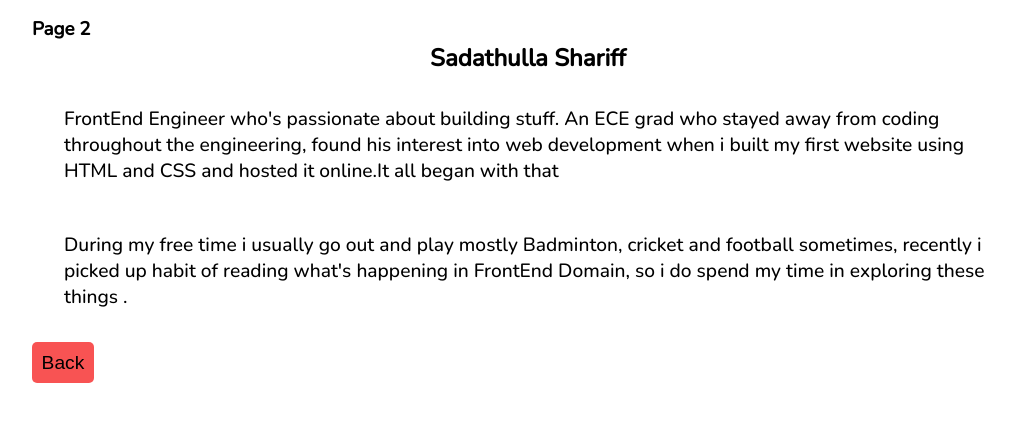
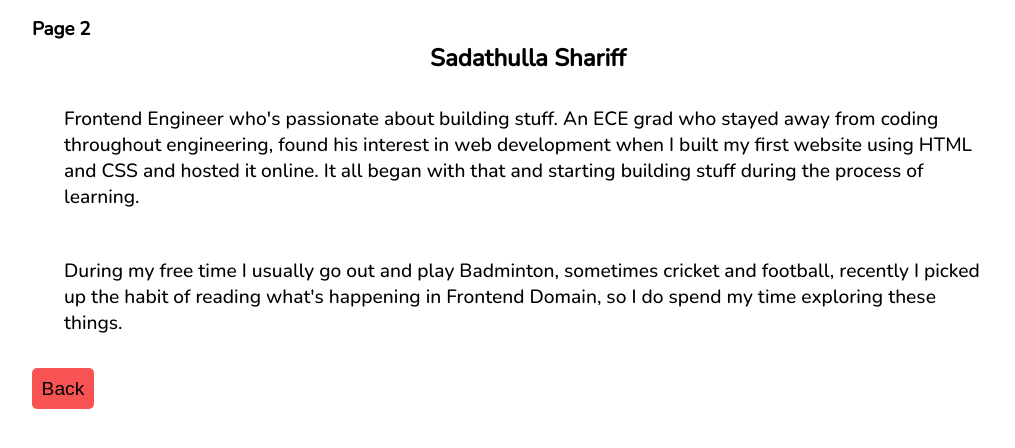
Before and after one commit to sadathshariff/web-test, a React (Create React App) app: page /page2 in a window 1280 px wide. Shown: the top 448 px of the page, without its empty margins (112-1127 px from the left). Built offline with nearby package versions, Linux system fonts and the light colour scheme.

Commit message:
Fix: updated Info

```diff
--- a/src/pages/InfoPage/InfoPage.jsx
+++ b/src/pages/InfoPage/InfoPage.jsx
@@ -18,16 +18,17 @@ export const InfoPage = () => {
         <div className="info-content">
           <h2 className="text-center">Sadathulla Shariff</h2>
           <p>
-            FrontEnd Engineer who's passionate about building stuff. An ECE grad
-            who stayed away from coding throughout the engineering, found his
-            interest into web development when i built my first website using
-            HTML and CSS and hosted it online.It all began with that
+            Frontend Engineer who's passionate about building stuff. An ECE grad
+            who stayed away from coding throughout engineering, found his
+            interest in web development when I built my first website using HTML
+            and CSS and hosted it online. It all began with that and starting
+            building stuff during the process of learning.
           </p>
           <p>
-            During my free time i usually go out and play mostly Badminton,
-            cricket and football sometimes, recently i picked up habit of
-            reading what's happening in FrontEnd Domain, so i do spend my time
-            in exploring these things .
+            During my free time I usually go out and play Badminton, sometimes
+            cricket and football, recently I picked up the habit of reading
+            what's happening in Frontend Domain, so I do spend my time exploring
+            these things.
           </p>
         </div>
 
```
